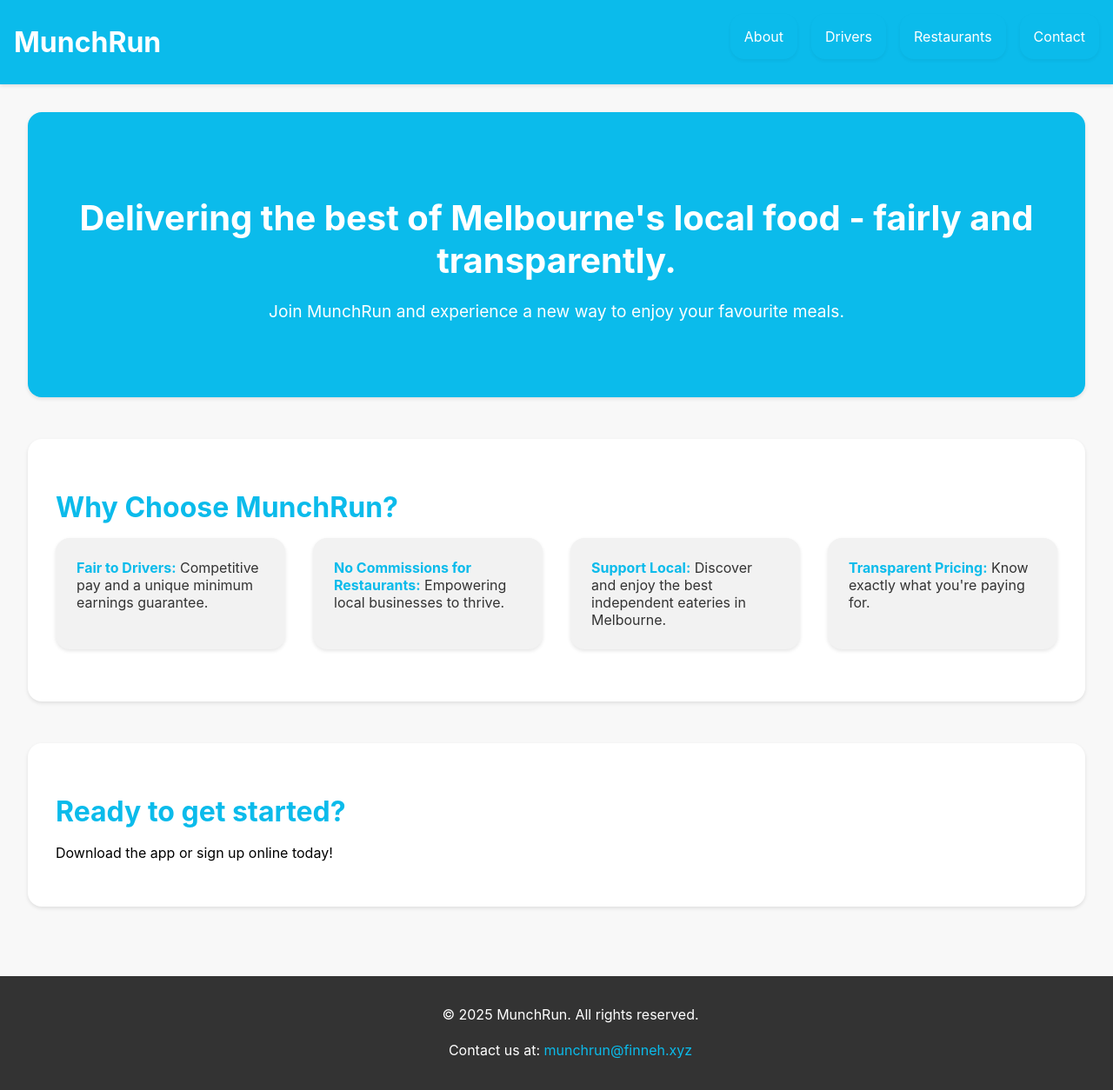
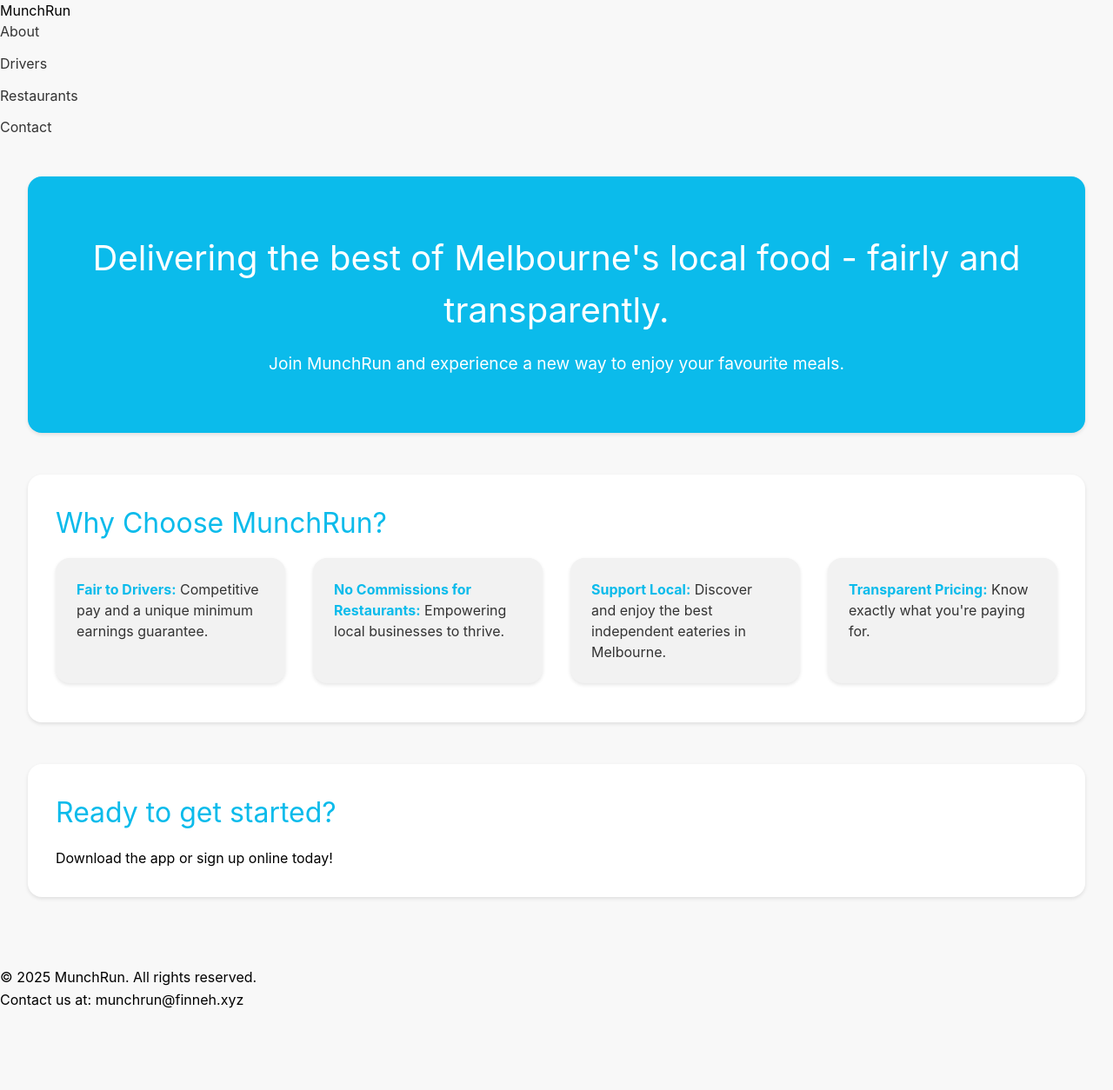
Before and after one commit to munchrun-app/MunchRun-Website, a React (Vite) app: page / in a window 1280 px wide. Shown: the whole page at 87% size. After the commit the page ends 1163 px from the top, so only its background shows below. Built offline with nearby package versions, Linux system fonts and the light colour scheme.

Commit message:
Refactor App.css to integrate Tailwind CSS and remove legacy styles for header, footer, and navigation

```diff
--- a/src/App.css
+++ b/src/App.css
@@ -1,3 +1,7 @@
+@tailwind base;
+@tailwind components;
+@tailwind utilities;
+
 .App{
   display: flex;
   flex-direction: column;
@@ -5,37 +9,6 @@
   max-width: 100vw;
   justify-content: space-between;
   overflow-x: hidden;
-}
-/* Header styles */
-header {
-  background-color: #0bbbeb; /* MunchRun's primary color */
-  color: #fff;
-  padding: 1rem;
-  display: flex;
-  justify-content: space-between;
-  align-items: center;
-  box-shadow: 0 2px 4px rgba(0, 0, 0, 0.1);
-}
-
-header h1 {
-  margin: 0;
-  font-size: 2rem;
-}
-
-header a {
-  color: white;
-  text-decoration: none;
-}
-
-header nav ul {
-  list-style: none;
-  padding: 0;
-  margin: 0;
-  display: flex;
-}
-
-header nav ul li {
-  margin-left: 1rem;
 }
 
 /* Main styles */
@@ -155,39 +128,4 @@ li {
   margin-bottom: 2rem;
 }
 
-/* Footer styles */
-footer {
-  background-color: #333;
-  color: #fff;
-  text-align: center;
-  padding: 1rem;
-  position: relative;
-  bottom: 0;
-  width: 100%;
-}
-
-footer a {
-  color: #0bbbeb;
-  text-decoration: none;
-}
-
-footer a:hover {
-  text-decoration: underline;
-}
-
-nav > ul > li {
-  padding: 1rem;
-  transition: all 0.3s ease;
-  border-radius: 1rem;
-  box-shadow: 0 2px 4px rgba(0, 0, 0, 0.05);
-}
-
-nav > ul > li:hover {
-  background-color: #0099cc;
-  box-shadow: 0 2px 4px rgba(0, 0, 0, 0.5);
-}
-
-.active {
-  background-color: #0099cc;
-  box-shadow: 0 2px 4px rgba(0, 0, 0, 0.5);
-}
+/* Removed header, footer, and nav styles as they're now handled by Tailwind */
```
